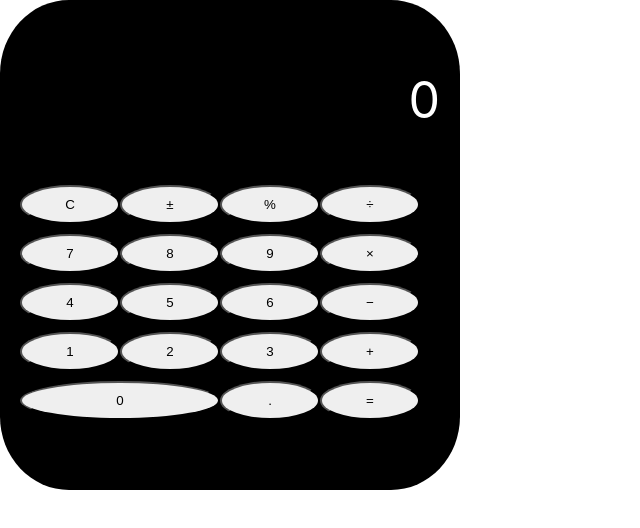
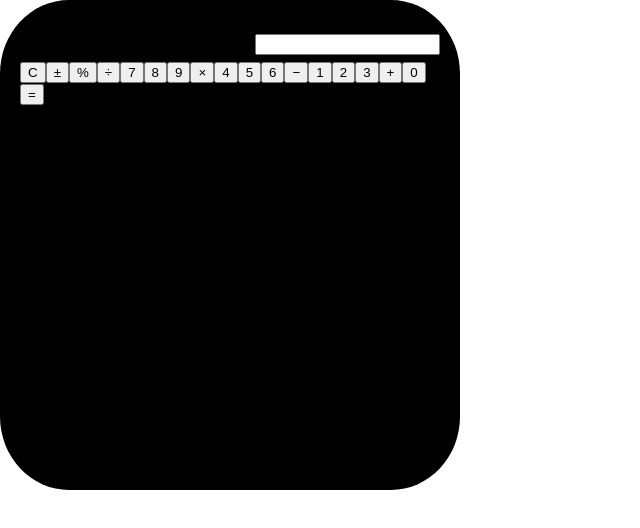
Before and after one commit to jennaqian/react-calculator, a React app: page / in a window 1280 px wide. Shown: the whole page, without its empty margins (0-640 px from the left). Built offline with nearby package versions, Linux system fonts and the light colour scheme.

Commit message:
Add displayNums

```diff
--- a/src/Components/App/App.css
+++ b/src/Components/App/App.css
@@ -7,21 +7,30 @@
   padding: 20px;
 }
 
-.display {
-  font-size: 50px;
-  margin-bottom: 10px;
+.display-container {
+  font-size: 30px;
+  margin-bottom: 5px;
   text-align: right;
 }
 
+/*
 .Button {
+  font-size: 35px;
   width: 100px;
+  height: 50px;
   border-radius: 50%;
-  padding: 10px;
-  margin-top: 5px;
-  margin-bottom: 5px;
 }
 .ButtonZero {
+  font-size: 35px;
   width: 200px;
+  height: 50px;
   border-radius: 50%;
-  padding: 10px;
 }
+.Operator {
+  background-color: orange;
+  color: white;
+  font-size: 35px;
+  width: 100px;
+  height: 50px;
+  border-radius: 50%;
+} */
--- a/src/Components/App/App.js
+++ b/src/Components/App/App.js
@@ -1,17 +1,40 @@
+
+import React, { Component } from 'react'
 import "./App.css";
-import Buttons from "../Buttons/Buttons.js";
+import Buttons from "./Buttons.js";
+import Display from "./Display.js";
 
-function App() {
-  return (
-    <div className="app">
-      <div className="display">
-        <p>0</p>
-      </div>
-      <div className="buttons">
-        <Buttons />
-      </div>
+export class App extends Component {
+  constructor() {
+    super()
+
+    this.state = {
+      display: "",
+      prevDisplay: null,
+      operation: "",
+    }
+  }
+
+  displayNums = (e) => {
+    this.setState ({
+      display: (this.state.display).concat(e.target.value)
+    })
+    console.log(this.state.display)
+  }
+
+
+  render() {
+    return (
+      <div className="app">
+        <div className="display-container">
+          <Display display={this.state.display}/>
+        </div>
+        <div className="buttons">
+          <Buttons displayNums={this.displayNums}/>
+        </div>
     </div>
-  );
+    )
+  }
 }
 
-export default App;
+export default App
--- /dev/null
+++ b/src/Components/App/Buttons.js
@@ -0,0 +1,29 @@
+import React from 'react'
+
+function Buttons(props) {
+  const {displayNums} = props
+  return (
+    <div>
+        <button className="Button" onClick={displayNums} value={"C"}>C</button>
+        <button className="Button" onClick={displayNums} value={"±"}>±</button>
+        <button className="Button" onClick={displayNums} value={"%"}>%</button>
+        <button className="Operator" onClick={displayNums} value={"÷"}>÷</button>
+        <button className="Button" onClick={displayNums} value={7}>7</button>
+        <button className="Button" onClick={displayNums} value={8}>8</button>
+        <button className="Button" onClick={displayNums} value={9}>9</button>
+        <button className="Operator" onClick={displayNums} value={"×"}>×</button>
+        <button className="Button" onClick={displayNums} value={4}>4</button>
+        <button className="Button" onClick={displayNums} value={5}>5</button>
+        <button className="Button" onClick={displayNums} value={6}>6</button>
+        <button className="Operator" onClick={displayNums} value={"-"}>−</button>
+        <button className="Button" onClick={displayNums} value={1}>1</button>
+        <button className="Button" onClick={displayNums} value={2}>2</button>
+        <button className="Button" onClick={displayNums} value={3}>3</button>
+        <button className="Operator" onClick={displayNums} value={"+"}>+</button>
+        <button className="ButtonZero" onClick={displayNums} value={0}>0</button>
+        <button className="Operator" onClick={displayNums} value={"="}>=</button>
+      </div>
+  )
+}
+
+export default Buttons
--- /dev/null
+++ b/src/Components/App/Display.js
@@ -0,0 +1,13 @@
+import React from 'react'
+
+function Display(props) {
+    const {display} = props;
+
+    return (
+        <div>
+            <input type="text" value={display}></input>
+        </div>
+    )
+}
+
+export default Display;
--- a/src/Components/Buttons/Buttons.js
+++ /dev/null
@@ -1,39 +0,0 @@
-import React, { Component } from "react";
-
-export default class index extends Component {
-  // constructor(){
-  //   super()
-  //   this.state = {
-
-  //   }
-  // }
-
-  // handleButtonClick = () => {
-
-  // }
-  render() {
-    return (
-      <div>
-        <button className="Button" onClick={""}>C</button>
-        <button className="Button" onClick={""}>±</button>
-        <button className="Button" onClick={""}>%</button>
-        <button className="Button" onClick={""}>÷</button>
-        <button className="Button" onClick={""}>7</button>
-        <button className="Button" onClick={""}>8</button>
-        <button className="Button" onClick={""}>9</button>
-        <button className="Button" onClick={""}>×</button>
-        <button className="Button" onClick={""}>4</button>
-        <button className="Button" onClick={""}>5</button>
-        <button className="Button" onClick={""}>6</button>
-        <button className="Button" onClick={""}>−</button>
-        <button className="Button" onClick={""}>1</button>
-        <button className="Button" onClick={""}>2</button>
-        <button className="Button" onClick={""}>3</button>
-        <button className="Button" onClick={""}>+</button>
-        <button className="ButtonZero" onClick={""}>0</button>
-        <button className="Button" onClick={""}>.</button>
-        <button className="Button" onClick={""}>=</button>
-      </div>
-    );
-  }
-}
```
